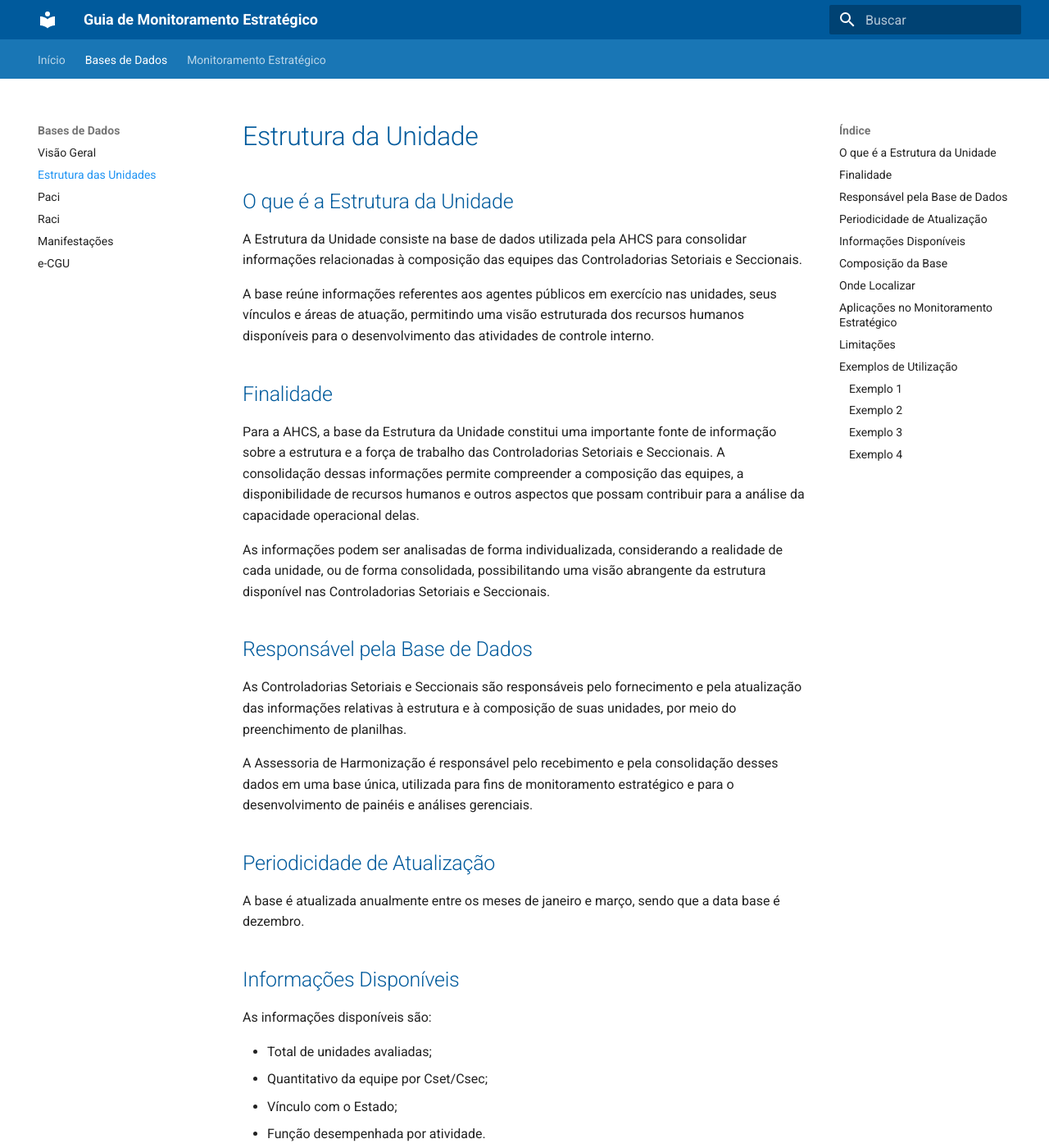
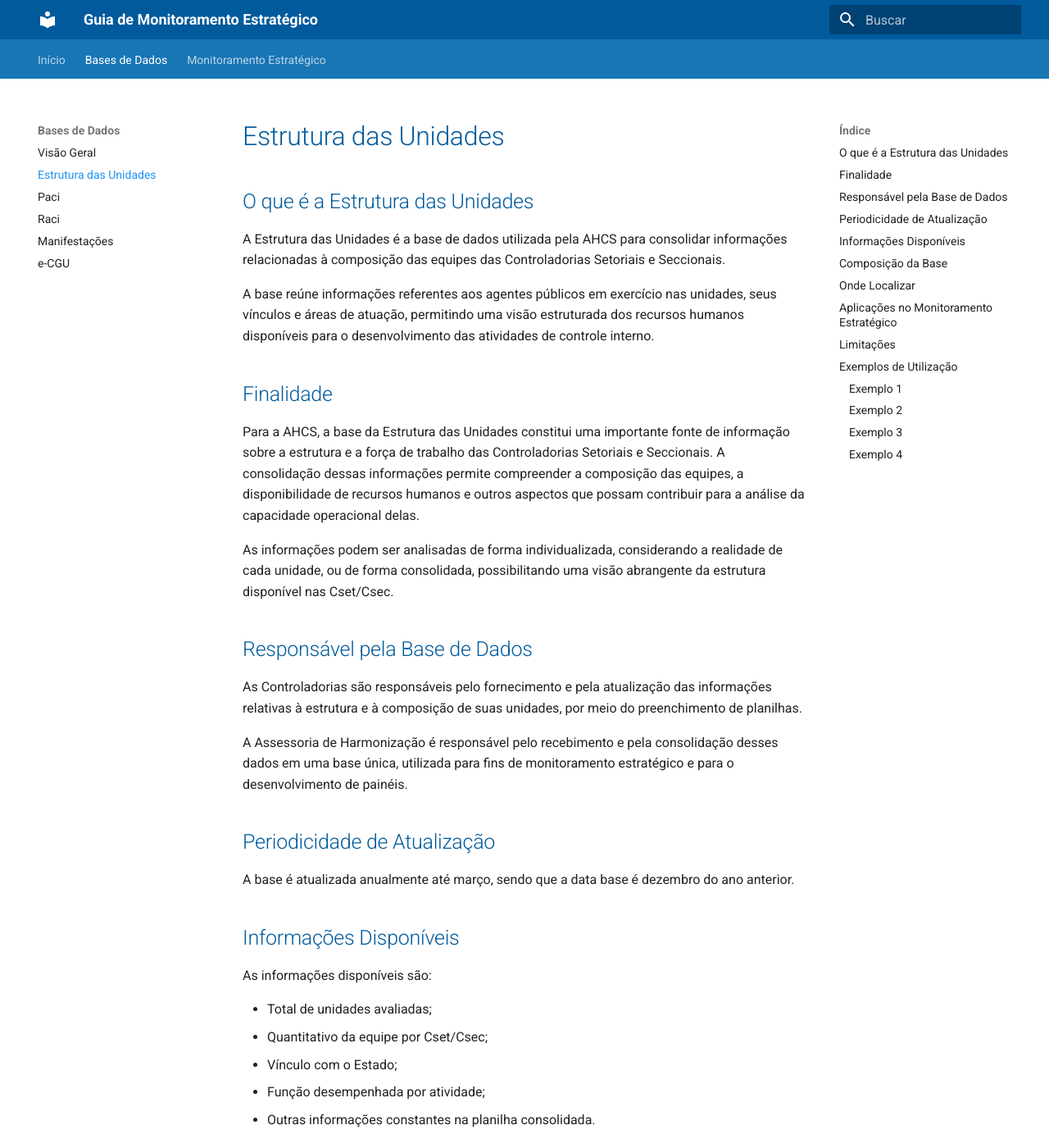
Before and after one commit to CGEMG-AHCS/guia-monitoramento-estrategico, an MkDocs documentation site: the page built from docs/bases-dados/estrutura-rh.md, in a window 1280 px wide and 1400 px high. Shown: the whole window at 82% size. Built offline with MkDocs 1.6.1 and Material for MkDocs 9.7.7, drawn with Linux system fonts in a browser that asks for light colours; some of the changed text lies outside the part shown.

Commit message:
Update estrutura-rh.md

```diff
--- a/docs/bases-dados/estrutura-rh.md
+++ b/docs/bases-dados/estrutura-rh.md
@@ -1,26 +1,26 @@
-# Estrutura da Unidade
+# Estrutura das Unidades
 
-## O que é a Estrutura da Unidade
+## O que é a Estrutura das Unidades
 
-A Estrutura da Unidade consiste na base de dados utilizada pela AHCS para consolidar informações relacionadas à composição das equipes das Controladorias Setoriais e Seccionais.
+A Estrutura das Unidades é a base de dados utilizada pela AHCS para consolidar informações relacionadas à composição das equipes das Controladorias Setoriais e Seccionais.
 
 A base reúne informações referentes aos agentes públicos em exercício nas unidades, seus vínculos e áreas de atuação, permitindo uma visão estruturada dos recursos humanos disponíveis para o desenvolvimento das atividades de controle interno.
 
 ## Finalidade
 
-Para a AHCS, a base da Estrutura da Unidade constitui uma importante fonte de informação sobre a estrutura e a força de trabalho das Controladorias Setoriais e Seccionais. A consolidação dessas informações permite compreender a composição das equipes, a disponibilidade de recursos humanos e outros aspectos que possam contribuir para a análise da capacidade operacional delas.
+Para a AHCS, a base da Estrutura das Unidades constitui uma importante fonte de informação sobre a estrutura e a força de trabalho das Controladorias Setoriais e Seccionais. A consolidação dessas informações permite compreender a composição das equipes, a disponibilidade de recursos humanos e outros aspectos que possam contribuir para a análise da capacidade operacional delas.
 
-As informações podem ser analisadas de forma individualizada, considerando a realidade de cada unidade, ou de forma consolidada, possibilitando uma visão abrangente da estrutura disponível nas Controladorias Setoriais e Seccionais.
+As informações podem ser analisadas de forma individualizada, considerando a realidade de cada unidade, ou de forma consolidada, possibilitando uma visão abrangente da estrutura disponível nas Cset/Csec.
 
 ## Responsável pela Base de Dados
 
-As Controladorias Setoriais e Seccionais são responsáveis pelo fornecimento e pela atualização das informações relativas à estrutura e à composição de suas unidades, por meio do preenchimento de planilhas.
+As Controladorias são responsáveis pelo fornecimento e pela atualização das informações relativas à estrutura e à composição de suas unidades, por meio do preenchimento de planilhas.
 
-A Assessoria de Harmonização é responsável pelo recebimento e pela consolidação desses dados em uma base única, utilizada para fins de monitoramento estratégico e para o desenvolvimento de painéis e análises gerenciais.
+A Assessoria de Harmonização é responsável pelo recebimento e pela consolidação desses dados em uma base única, utilizada para fins de monitoramento estratégico e para o desenvolvimento de painéis.
 
 ## Periodicidade de Atualização
 
-A base é atualizada anualmente entre os meses de janeiro e março, sendo que a data base é dezembro.
+A base é atualizada anualmente até março, sendo que a data base é dezembro do ano anterior.
 
 ## Informações Disponíveis
 
@@ -29,7 +29,8 @@ As informações disponíveis são:
 - Total de unidades avaliadas;
 - Quantitativo da equipe por Cset/Csec;
 - Vínculo com o Estado;
-- Função desempenhada por atividade.
+- Função desempenhada por atividade;
+- Outras informações constantes na planilha consolidada.
 
 ## Composição da Base
 
@@ -37,16 +38,16 @@ A base de dados da Estrutura das Unidades é composta por uma planilha com os da
 
 ## Onde Localizar
 
-📁 [Planilha Estrutura 2025](https://cecad365.sharepoint.com/:x:/r/sites/HarmonizaoCGE/Documentos%20Compartilhados/General/Gest%C3%A3o%20Cset_Csec/7.1.2%20-%20Recursos%20Humanos%20CSET%20e%20CSEC_consolidado.xlsx?d=w87549d1da1c74adc9283e66b3e28efc9&csf=1&web=1&e=eULoLi)
+📁 [Planilha Consolidada Estrutura 2025](https://cecad365.sharepoint.com/:x:/r/sites/HarmonizaoCGE/Documentos%20Compartilhados/General/Gest%C3%A3o%20Cset_Csec/7.1.2%20-%20Recursos%20Humanos%20CSET%20e%20CSEC_consolidado.xlsx?d=w87549d1da1c74adc9283e66b3e28efc9&csf=1&web=1&e=eULoLi)
 
-📊 [Painel Cset/Csec](https://app.powerbi.com/view?r=eyJrIjoiZjQxNDEzZTEtOTI5MS00YWM2LWFiNjctNjk4MTlmZDYwZDQ5IiwidCI6ImU1ZDNhZTdjLTliMzgtNDhkZS1hMDg3LWY2NzM0YTI4NzU3NCJ9)
+📊 [Identificação das Cset/Csec](https://app.powerbi.com/view?r=eyJrIjoiZjQxNDEzZTEtOTI5MS00YWM2LWFiNjctNjk4MTlmZDYwZDQ5IiwidCI6ImU1ZDNhZTdjLTliMzgtNDhkZS1hMDg3LWY2NzM0YTI4NzU3NCJ9)
 
-📊 [Painel Estrutura das Cset/Csec](https://app.powerbi.com/view?r=eyJrIjoiNWJiY2Q1MDEtOWY4MC00MDljLWJlNWQtNmFmMTExZmFmZDMzIiwidCI6ImU1ZDNhZTdjLTliMzgtNDhkZS1hMDg3LWY2NzM0YTI4NzU3NCJ9)
+📊 [Estrutura das Cset/Csec 2025](https://app.powerbi.com/view?r=eyJrIjoiNWJiY2Q1MDEtOWY4MC00MDljLWJlNWQtNmFmMTExZmFmZDMzIiwidCI6ImU1ZDNhZTdjLTliMzgtNDhkZS1hMDg3LWY2NzM0YTI4NzU3NCJ9)
 
 
 ## Aplicações no Monitoramento Estratégico
 
-A base da Estrutura da Unidade pode ser utilizada para:
+A base da Estrutura das Unidades pode ser utilizada para:
 
 - Compreender a composição das equipes das Controladorias Setoriais e Seccionais;
 - Identificar diferenças estruturais entre Controladorias;
```
